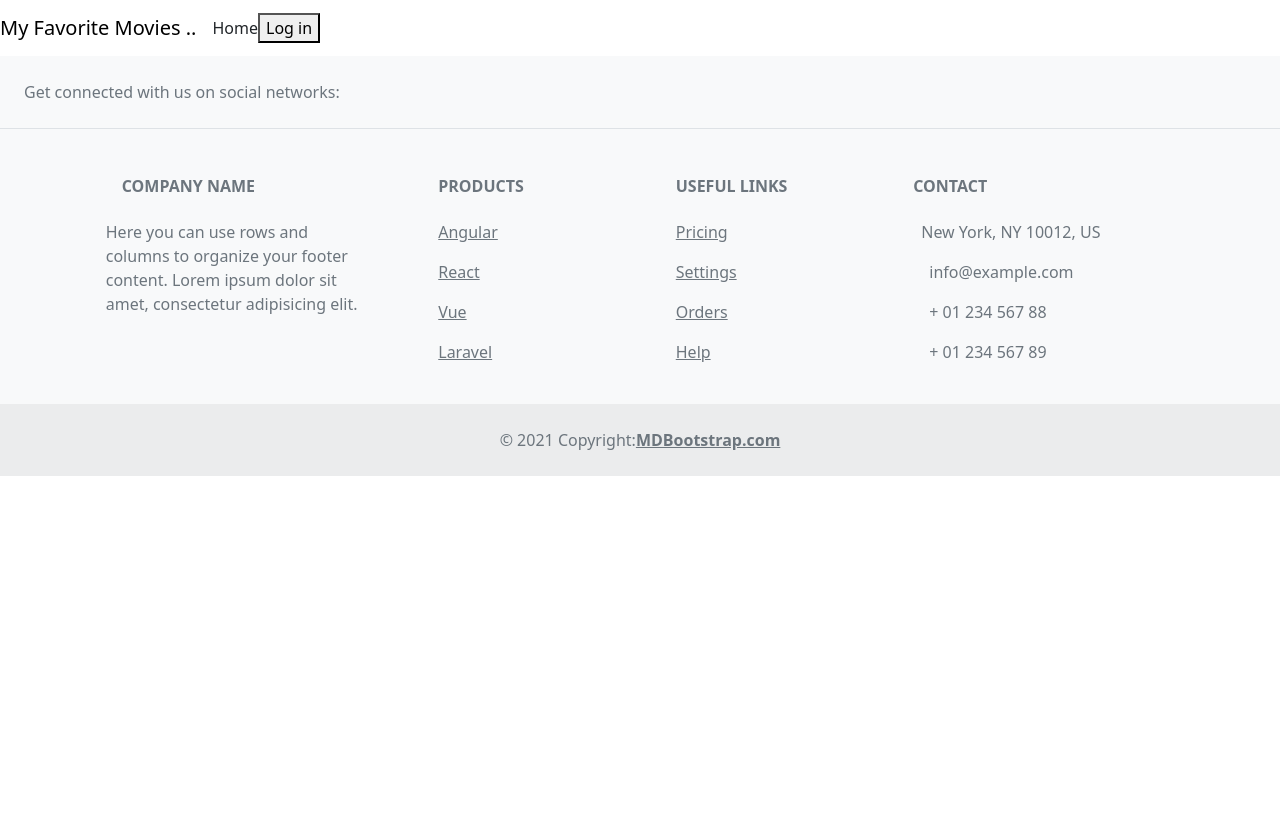
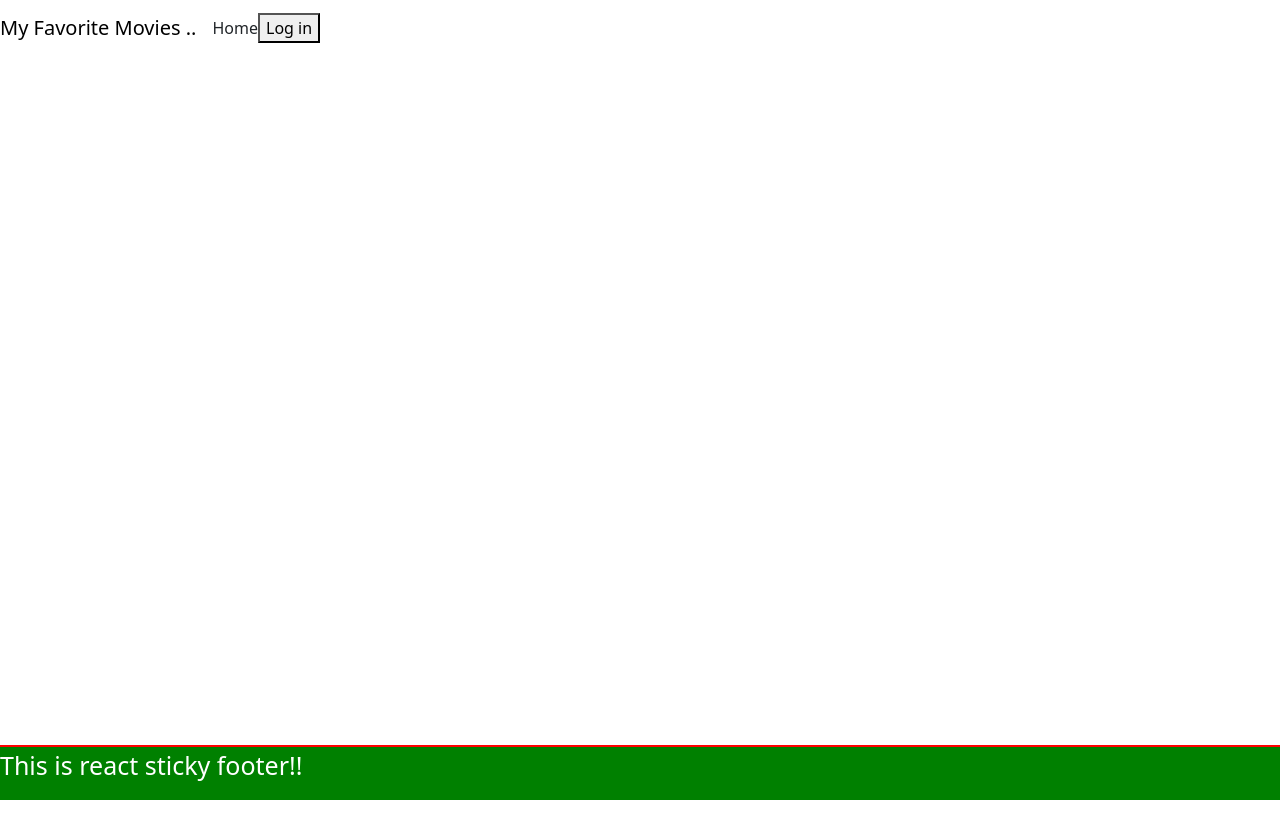
Before and after one commit to MrGiveItAway-TPK/React-Example-FrontEnd, a React (Create React App) app: page /profile in a window 1280 px wide. Shown: the top 838 px of the page. Before the commit the page ends 800 px from the top, so only its background shows below. Built offline with nearby package versions, Linux system fonts and the light colour scheme.

Commit message:
update footer

```diff
--- a/src/Footer.js
+++ b/src/Footer.js
@@ -1,127 +1,12 @@
 import React from 'react';
-import { MDBFooter, MDBContainer, MDBRow, MDBCol, MDBIcon } from 'mdb-react-ui-kit';
+import "./css/style.css";
 
 class Footer extends React.Component {
   render() {
     return (
-      <MDBFooter bgColor='light' className='text-center text-lg-start text-muted'>
-      <section className='d-flex justify-content-center justify-content-lg-between p-4 border-bottom'>
-        <div className='me-5 d-none d-lg-block'>
-          <span>Get connected with us on social networks:</span>
-        </div>
-
-        <div>
-          <a href='' className='me-4 text-reset'>
-            <MDBIcon fab icon="facebook-f" />
-          </a>
-          <a href='' className='me-4 text-reset'>
-            <MDBIcon fab icon="twitter" />
-          </a>
-          <a href='' className='me-4 text-reset'>
-            <MDBIcon fab icon="google" />
-          </a>
-          <a href='' className='me-4 text-reset'>
-            <MDBIcon fab icon="instagram" />
-          </a>
-          <a href='' className='me-4 text-reset'>
-            <MDBIcon fab icon="linkedin" />
-          </a>
-          <a href='' className='me-4 text-reset'>
-            <MDBIcon fab icon="github" />
-          </a>
-        </div>
-      </section>
-
-      <section className=''>
-        <MDBContainer className='text-center text-md-start mt-5'>
-          <MDBRow className='mt-3'>
-            <MDBCol md="3" lg="4" xl="3" className='mx-auto mb-4'>
-              <h6 className='text-uppercase fw-bold mb-4'>
-                <MDBIcon icon="gem" className="me-3" />
-                Company name
-              </h6>
-              <p>
-                Here you can use rows and columns to organize your footer content. Lorem ipsum dolor sit amet,
-                consectetur adipisicing elit.
-              </p>
-            </MDBCol>
-
-            <MDBCol md="2" lg="2" xl="2" className='mx-auto mb-4'>
-              <h6 className='text-uppercase fw-bold mb-4'>Products</h6>
-              <p>
-                <a href='#!' className='text-reset'>
-                  Angular
-                </a>
-              </p>
-              <p>
-                <a href='#!' className='text-reset'>
-                  React
-                </a>
-              </p>
-              <p>
-                <a href='#!' className='text-reset'>
-                  Vue
-                </a>
-              </p>
-              <p>
-                <a href='#!' className='text-reset'>
-                  Laravel
-                </a>
-              </p>
-            </MDBCol>
-
-            <MDBCol md="3" lg="2" xl="2" className='mx-auto mb-4'>
-              <h6 className='text-uppercase fw-bold mb-4'>Useful links</h6>
-              <p>
-                <a href='#!' className='text-reset'>
-                  Pricing
-                </a>
-              </p>
-              <p>
-                <a href='#!' className='text-reset'>
-                  Settings
-                </a>
-              </p>
-              <p>
-                <a href='#!' className='text-reset'>
-                  Orders
-                </a>
-              </p>
-              <p>
-                <a href='#!' className='text-reset'>
-                  Help
-                </a>
-              </p>
-            </MDBCol>
-
-            <MDBCol md="4" lg="3" xl="3" className='mx-auto mb-md-0 mb-4'>
-              <h6 className='text-uppercase fw-bold mb-4'>Contact</h6>
-              <p>
-                <MDBIcon icon="home" className="me-2" />
-                New York, NY 10012, US
-              </p>
-              <p>
-                <MDBIcon icon="envelope" className="me-3" />
-                info@example.com
-              </p>
-              <p>
-                <MDBIcon icon="phone" className="me-3" /> + 01 234 567 88
-              </p>
-              <p>
-                <MDBIcon icon="print" className="me-3" /> + 01 234 567 89
-              </p>
-            </MDBCol>
-          </MDBRow>
-        </MDBContainer>
-      </section>
-
-      <div className='text-center p-4' style={{ backgroundColor: 'rgba(0, 0, 0, 0.05)' }}>
-        © 2021 Copyright:
-        <a className='text-reset fw-bold' href='https://mdbootstrap.com/'>
-          MDBootstrap.com
-        </a>
-      </div>
-    </MDBFooter>
+    <footer className="footer">
+        <p>This is react sticky footer!!</p>
+    </footer>
     )
   }
 }
--- a/src/css/style.css
+++ b/src/css/style.css
@@ -1,3 +1,24 @@
+body {
+    margin: 0;
+    padding: 0;
+    height:1000px;
+}
+
+.App {
+    color: #228b22;
+    text-align: center;
+}
+
+.footer {
+    background-color: green;
+    border-top:2px solid red;
+    position: fixed;
+    width: 100%;
+    bottom: 0;
+    color: white;
+    font-size: 25px;
+}
+
 .navbar-brand {
  color: black !important;
 }
```
